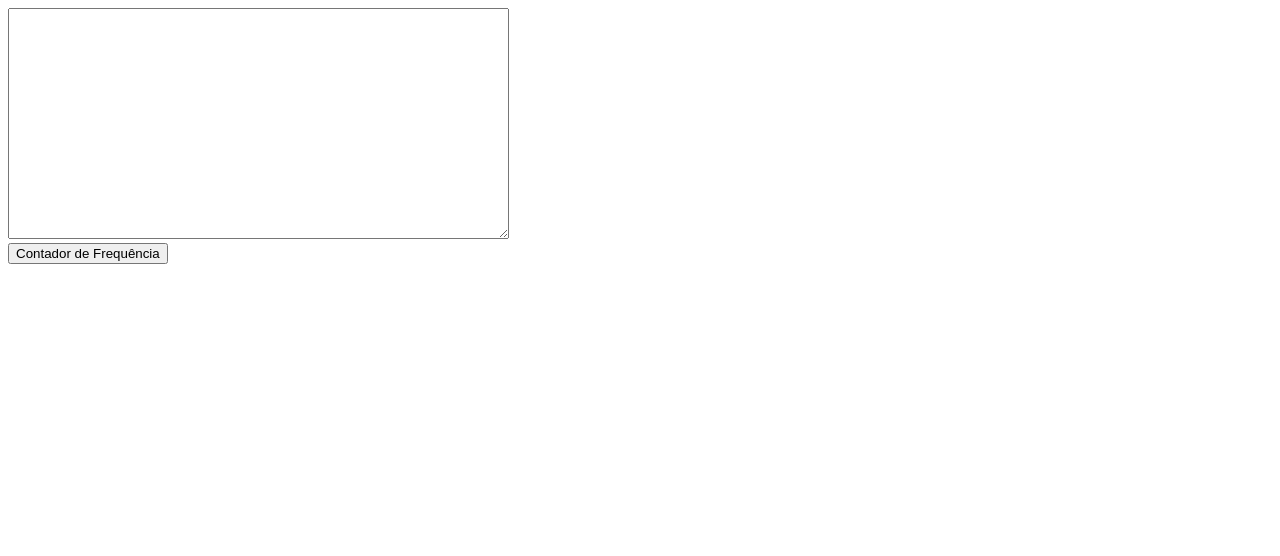
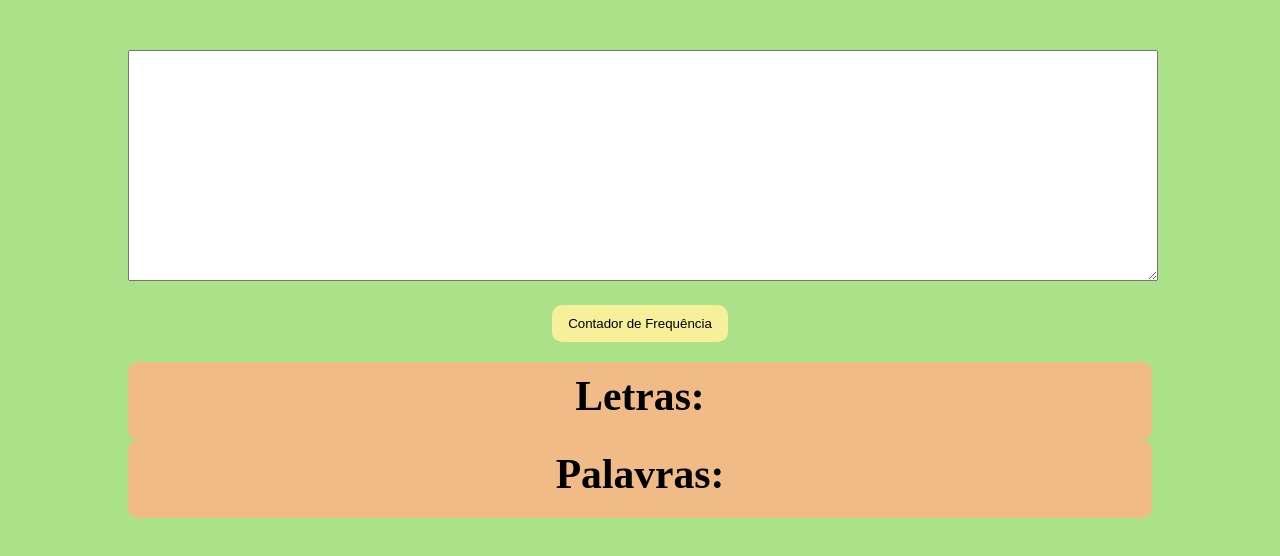
Before and after one commit to Kenzie-Academy-Brasil-Developers/entrega-contador-frequencia-sprint-3-GuilherminoL, a plain HTML site: page index.html in a window 1280 px wide. Both pictures are taken after a click on the button "Contador de Frequência". Drawn offline with Linux system fonts and the light colour scheme.

Commit message:
Arrumando bugs e criando o estilo da pagina

```diff
--- a/index.html
+++ b/index.html
@@ -1,17 +1,22 @@
 <!DOCTYPE html>
 <html lang="en">
 <head>
+    <link rel="stylesheet" href="style.css">
     <meta charset="UTF-8">
     <meta http-equiv="X-UA-Compatible" content="IE=edge">
     <meta name="viewport" content="width=device-width, initial-scale=1.0">
     <title>Contador de Frequencia</title>
 </head>
 <body>
-    <textarea rows="15" cols="60" id="textInput"></textarea>
-    <br />
-    <button id="countButton">Contador de Frequência</button>
-    <div id="lettersDiv"></div>
-    <div id="wordsDiv"></div>
+    <div class="container">
+
+        <textarea rows="15" cols="60" id="textInput"></textarea>
+        <br />
+        <button id="countButton">Contador de Frequência</button>
+        <div id="lettersDiv" class="hidden"></div>
+        <div id="wordsDiv"  class="hidden"></div>
+
+    </div>
     <script src="script.js"></script>
 </body>
 </html>
--- a/script.js
+++ b/script.js
@@ -1,8 +1,15 @@
 const button = document.getElementById("countButton");
-const letterCounts = {};
-const words = {}
+
 
 button.addEventListener("click", function() {
+    const wordDiv = document.getElementById("wordsDiv");
+    const letters = document.getElementById("lettersDiv");
+    const letterCounts = {};
+    const words = {}
+    wordDiv.classList.remove("hidden")
+    letters.classList.remove("hidden")
+    wordDiv.innerText = ''
+    letters.innerText =''
 
     let typedText = document.getElementById('textInput').value
     typedText = typedText.toLowerCase();
@@ -20,6 +27,10 @@ button.addEventListener("click", function() {
          }
     }
 
+    let newTitle = document.createElement("h1")
+    newTitle.innerText = 'Letras:'
+    letters.appendChild(newTitle)
+
     for (let letter in letterCounts) {
 
         if (letter === ' ') continue
@@ -27,7 +38,7 @@ button.addEventListener("click", function() {
         const span = document.createElement("span");
         const textContent = `"${letter}": ${letterCounts[letter]}, `;
         span.innerText = textContent + ' ';
-        const letters = document.getElementById("lettersDiv");
+
         letters.appendChild(span);
     }
 
@@ -46,14 +57,16 @@ button.addEventListener("click", function() {
         }
 
     }
-
+    newTitle = document.createElement("h1")
+    newTitle.innerText = 'Palavras:'
+    wordDiv.appendChild(newTitle)
     for(word in words){
 
         const span = document.createElement("span");
         const textContent = `"${word}": ${words[word]}, `;
         span.innerText = textContent + ' ';
-        const letters = document.getElementById("wordsDiv");
-        letters.appendChild(span);
+
+        wordDiv.appendChild(span);
 
     }
 });
--- a/style.css
+++ b/style.css
@@ -0,0 +1,59 @@
+body{
+    background-color: #ABE188;
+    margin:0;
+}
+    .container{
+        margin: 50px auto;
+        width: 80%;
+    }
+        #textInput{
+            width:100%
+        }
+        #countButton{
+            margin: 20px auto;
+            display:flex;
+            justify-content: center;
+            padding: 10px 15px;
+            border-radius: 10px;
+            border: 1px solid transparent;
+            background-color:#F7EF99;
+        }
+        #lettersDiv{
+            background-color: #F1BB87;
+            padding: 10px;
+            font-size:1.3rem;
+            display: flex;
+            flex-wrap: wrap;
+            justify-content: center;
+            align-items: flex-start;
+            border-radius:10px
+
+        }
+            h1{
+                width:100%;
+                margin: 0px 0 10px 0;
+                text-align: center;
+            }
+
+        #wordsDiv{
+            background-color: #F1BB87;
+            padding: 10px;
+            font-size:1.3rem;
+            display: flex;
+            flex-wrap: wrap;
+            justify-content: center;
+            align-items: flex-start;
+            border-radius:10px
+        }
+.hidden {
+    display: none !important;
+}
+
+@media (min-width: 768px){
+    #countButton:hover{
+        transition:0.3s;
+        cursor: pointer;
+        background-color: #ABE188;
+        border: 1px solid #F7EF99;
+    }
+}
```
